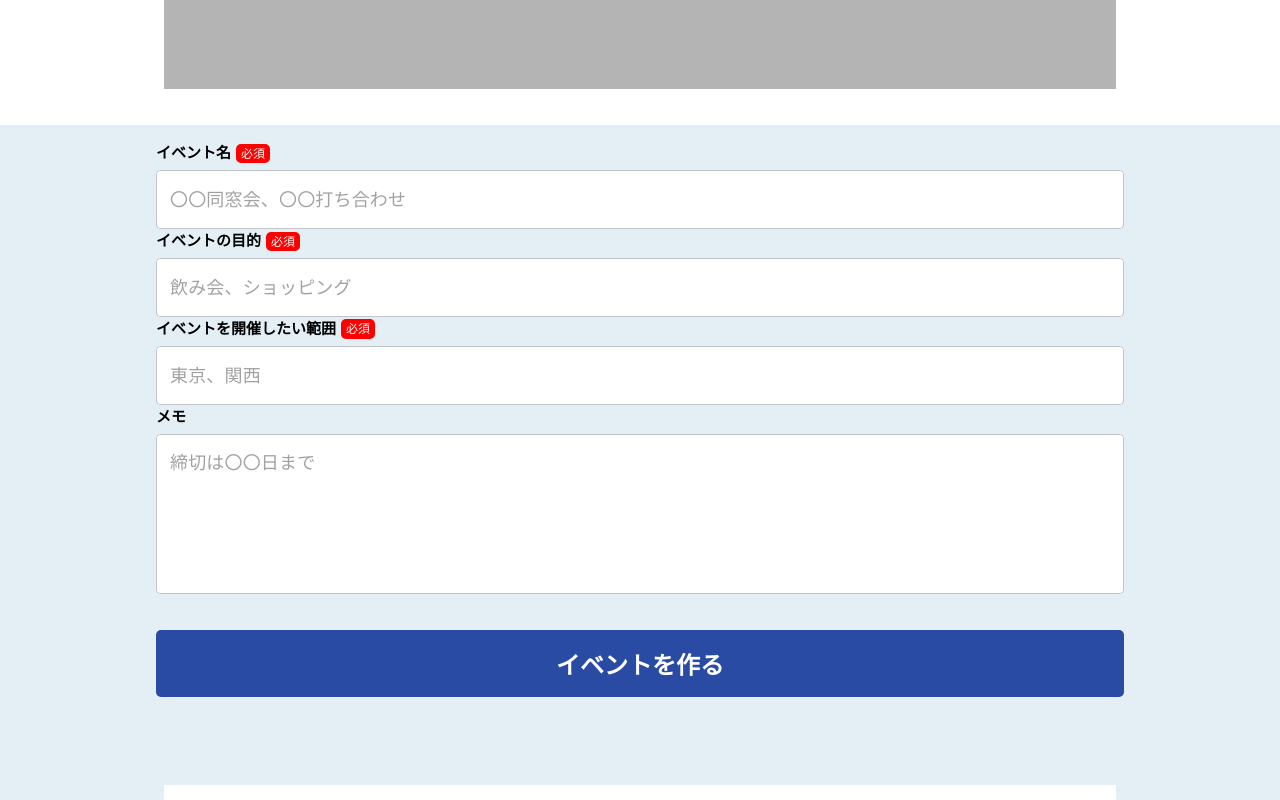
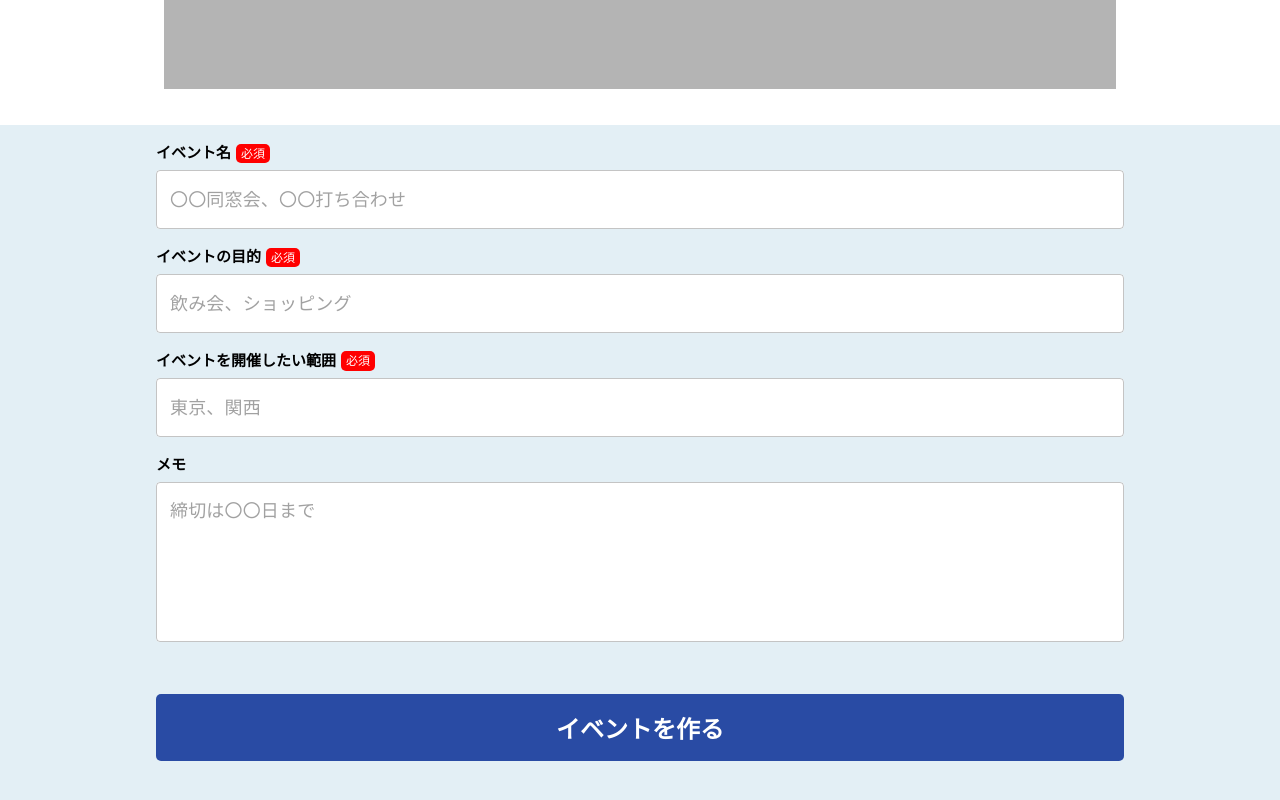
Before and after one commit to MurakamiMasaya/MeetingHub, a Next.js app: page / in a window 1280 px wide. Shown: the part 500-1300 px from the top of the page. Built offline with nearby package versions, Linux system fonts and the light colour scheme.

Commit message:
cssの修正

```diff
--- a/src/components/elements/Form/EventForm.tsx
+++ b/src/components/elements/Form/EventForm.tsx
@@ -47,8 +47,7 @@ export const EventForm: NextPage = () => {
   }
 
   return (
-    <FormContainer>
-      <form onSubmit={handleSubmit(onSubmit)}>
+    <FormContainer onSubmit={handleSubmit(onSubmit)}>
       <InputText
         label="イベント名"
         name="name"
@@ -89,12 +88,13 @@ export const EventForm: NextPage = () => {
         error={'memo' in errors}
       />
       <Button disabled={isLoading}>イベントを作る</Button>
-      </form>
     </FormContainer>
   )
 }
 
-const FormContainer = styled.div`
+const FormContainer = styled.form`
+  display: grid;
+  gap: 16px;
   max-width: 1000px;
   margin: 0 auto;
   padding: 16px;
```
Lines whose indentation alone changed are shown as unchanged.
